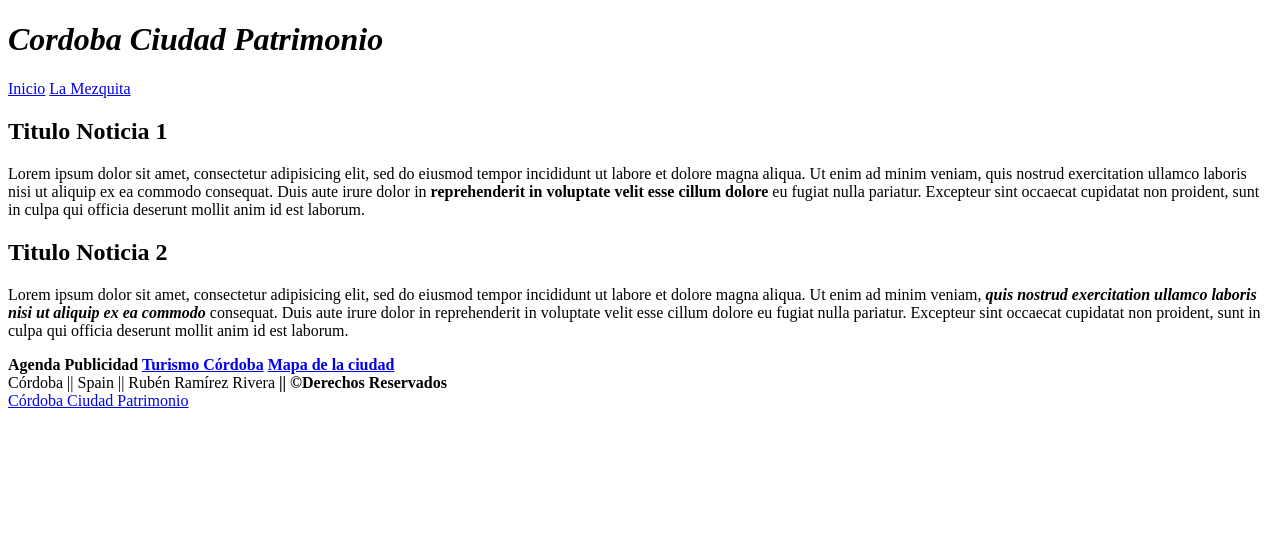
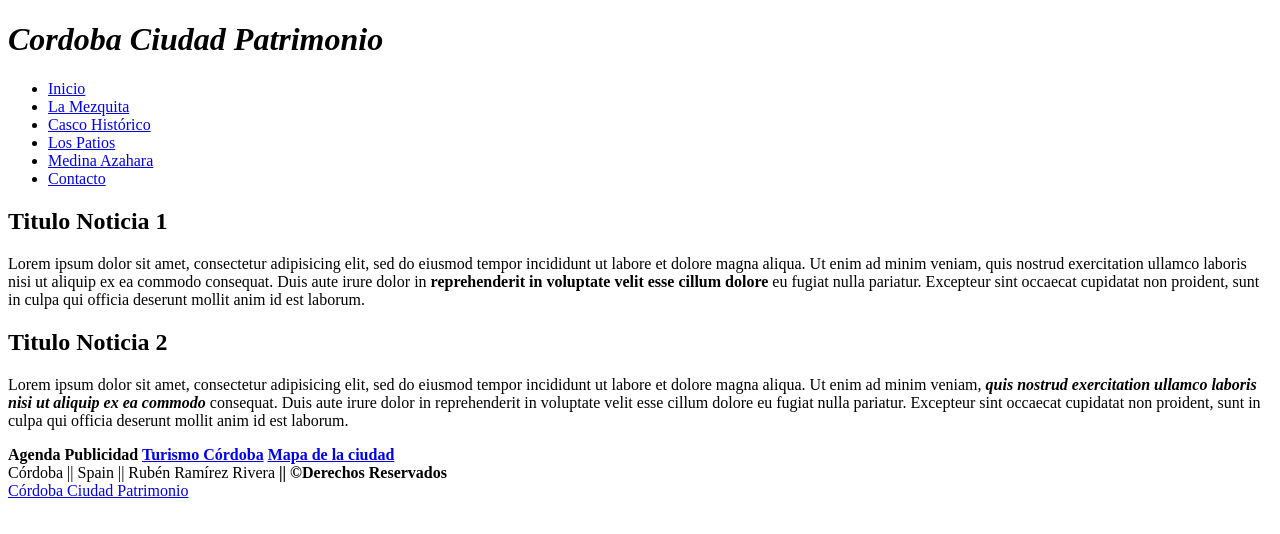
Before and after one commit to d19rarir/d19rarir.github.io, a plain HTML site: page lm/cordobapatrimonio/cordobapatrimonio/index.html in a window 1280 px wide. Drawn offline with Linux system fonts and the light colour scheme.

Commit message:
modified nav

```diff
--- a/lm/cordobapatrimonio/cordobapatrimonio/index.html
+++ b/lm/cordobapatrimonio/cordobapatrimonio/index.html
@@ -13,12 +13,14 @@
 			<em>Cordoba Ciudad Patrimonio</em>
 		</h1>
 			<nav>
-				<a href="index.html">Inicio</a>
-				<a href="mezquita.html">La Mezquita</a>
-				<!--<a href="cascohistorico.html">Casco Histórico</a>-->
-				<!--<a href="patios.html">Los Patios</a>-->
-				<!--<a href="medinaazahara.html">Medina Azahara</a>-->
-				<!--<a href="contacto.html">Contacto</a>-->
+				<ul type="a">
+					<li><a href="index.html">Inicio</a></li>
+					<li><a href="mezquita.html">La Mezquita</a></li>
+					<li><a href="cascohistorico.html">Casco Histórico</a></li>
+					<li><a href="patios.html">Los Patios</a></li>
+					<li><a href="medinaazahara.html">Medina Azahara</a></li>
+					<li><a href="contacto.html">Contacto</a></li>
+				</ul>
 			</nav>
 		<main>
 			<section>
```
